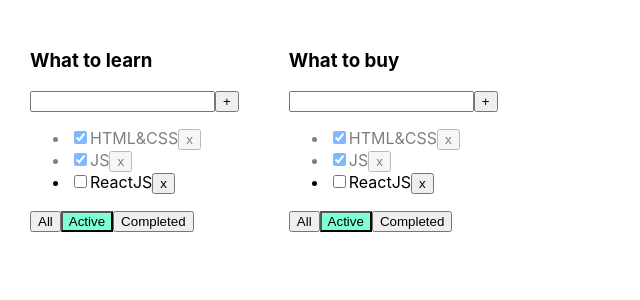
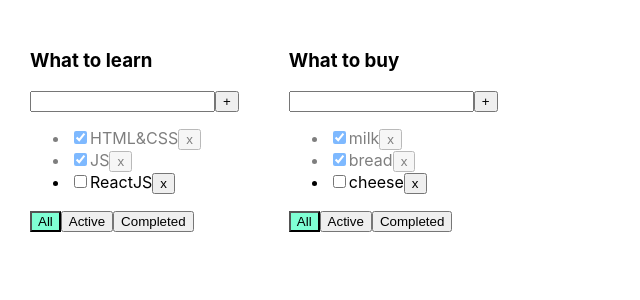
Before and after one commit to Reegulus/it-incubator-todolist-ts-02, a React (Create React App) app: page / in a window 1280 px wide. Shown: the top 300 px of the page, without its empty margins (0-640 px from the left). Built offline with nearby package versions, Linux system fonts and the light colour scheme.

Commit message:
Давайте хранить разные массивы тасок для РАЗНЫХ тудулистов в виде так называемого ассоциативного массива отдельно от тудулистов

```diff
--- a/src/App.tsx
+++ b/src/App.tsx
@@ -18,64 +18,84 @@ export type TodolistsType = {
 
 function App() {
 
-    let [tasks, setTasks] = useState([
-        {id: v1(), title: "HTML&CSS", isDone: true},
-        {id: v1(), title: "JS", isDone: true},
-        {id: v1(), title: "ReactJS", isDone: false}
-    ])
     let [filter, setFilter] = useState<FilterValueType>("all")
 
-    function addTask(title: string) {
+    function addTask(title: string, todolistId: string) {
         let task = {id: v1(), title: title, isDone: false}
-        let newTasks = [task, ...tasks]
-        setTasks(newTasks)
+        let todolistTasks = tasks[todolistId]
+        tasks[todolistId] = [task, ...todolistTasks]
+        setTasks({...tasks})
     }
 
-    function removeTask(id: string) {
-        tasks = tasks.filter(t => t.id !== id)
-        setTasks(tasks)
+    function removeTask(id: string, todolistId: string) {
+        let todolistTasks = tasks[todolistId]
+        tasks[todolistId] = todolistTasks.filter(t => t.id !== id)
+        setTasks({...tasks})
     }
 
-    function changeStatus (TaskId: string, isDone: boolean) {
-        let task = tasks.find(t => t.id === TaskId)
+    function changeStatus (id: string, isDone: boolean, todolistId: string) {
+        let todolistTasks = tasks[todolistId]
+        let task = todolistTasks.find(t => t.id === id)
         if(task) {
             task.isDone = isDone
         }
-        setTasks([...tasks])
+        setTasks({...tasks})
     }
 
 
 
 
 
-    function changeFilter(value: FilterValueType) {
-        setFilter(value)
+    function changeFilter(value: FilterValueType, todolistId: string) {
+        let todolist = todolists.find(tl => tl.id === todolistId)
+        if(todolist) {
+            todolist.filter = value
+            setTodolists([...todolists])
+        }
     }
+    let todolistId1 = v1()
+    let todolistId2 = v1()
 
     const [todolists, setTodolists] = useState <Array<TodolistsType>>([
         {
-            id: v1(),
+            id: todolistId1,
             title: "What to learn",
-            filter: "active"
+            filter: "all"
         },
         {
-            id: v1(),
+            id: todolistId2,
             title: "What to buy",
-            filter: "active"
+            filter: "all"
         }
     ])
+
+
+
+    let [tasks, setTasks] = useState({
+        [todolistId1]: [
+            {id: v1(), title: "HTML&CSS", isDone: true},
+            {id: v1(), title: "JS", isDone: true},
+            {id: v1(), title: "ReactJS", isDone: false}
+        ],
+        [todolistId2]: [
+            {id: v1(), title: "milk", isDone: true},
+            {id: v1(), title: "bread", isDone: true},
+            {id: v1(), title: "cheese", isDone: false}
+        ]
+    })
 
     return (
         <div className="App">
             {
                 todolists.map((tl) => {
-                    let taskForTodolist = tasks
+                    let allTodolistTasks = tasks[tl.id]
+                    let taskForTodolist = tasks[tl.id]
 
                     if (filter === 'active') {
-                        taskForTodolist = tasks.filter(t => t.isDone === false)
+                        taskForTodolist = allTodolistTasks.filter(t => t.isDone === false)
                     }
                     if (filter === 'completed') {
-                        taskForTodolist = tasks.filter(t => t.isDone === true)
+                        taskForTodolist = allTodolistTasks.filter(t => t.isDone === true)
                     }
 
                     return (
--- a/src/Todolist.tsx
+++ b/src/Todolist.tsx
@@ -6,10 +6,10 @@ type PropsType = {
     id: string
     tasks: Array<TasksPropsType>
     filter: FilterValueType
-    addTask: (title: string) => void
-    removeTask: (taskId: string) => void
-    changeFilter: (value: FilterValueType) => void
-    changeTaskStatus: (TaskId: string, isDone: boolean) => void
+    addTask: (title: string, todolistId: string) => void
+    removeTask: (taskId: string, todolistId: string) => void
+    changeFilter: (value: FilterValueType, todolistId: string) => void
+    changeTaskStatus: (TaskId: string, isDone: boolean, todolistId: string) => void
 }
 
 export function Todolist(props: PropsType) {
@@ -18,7 +18,7 @@ export function Todolist(props: PropsType) {
     let [error, setError] = useState<string | null>(null)
     const addTask = () => {
         if(title.trim() !== "") {
-            props.addTask(title.trim())
+            props.addTask(title.trim(), props.id)
             setTitle('')
         } else {
             setError("Title is required")
@@ -37,13 +37,13 @@ export function Todolist(props: PropsType) {
     }
 
     const onClickAllHandler = () => {
-        props.changeFilter('all')
+        props.changeFilter('all', props.id)
     }
     const onClickActiveHandler = () => {
-        props.changeFilter('active')
+        props.changeFilter('active', props.id)
     }
     const onClickCompletedHandler =() => {
-        props.changeFilter('completed')
+        props.changeFilter('completed', props.id)
     }
     return <div>
         <h3>{props.title}</h3>
@@ -61,10 +61,10 @@ export function Todolist(props: PropsType) {
             {
                 props.tasks.map((t) => {
                     const onChangeHandler = (e: ChangeEvent<HTMLInputElement>) => {
-                        props.changeTaskStatus(t.id, e.currentTarget.checked)
+                        props.changeTaskStatus(t.id, e.currentTarget.checked, props.id)
                     }
                     const onClickHandler = () => {
-                        props.removeTask(t.id)
+                        props.removeTask(t.id, props.id)
                     }
                         return (<li key={t.id} className={t.isDone ? "is-done" : ""}>
                                 <input onChange={onChangeHandler}
```
